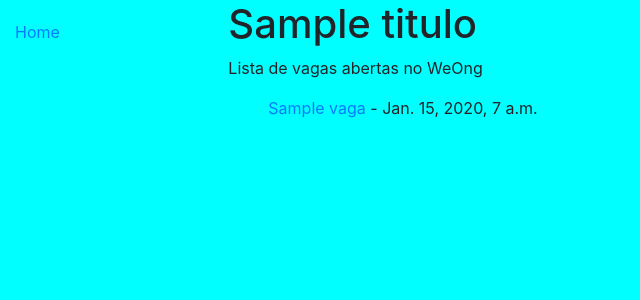
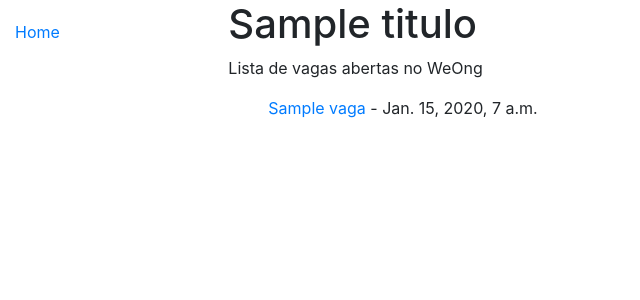
Before and after one commit to kayanerocha/weong, a Django app: template weong/vaga/templates/index.html in a window 1280 px wide. Shown: the top 300 px of the page, without its empty margins (0-640 px from the left). Run offline with Django 5.2, Linux system fonts and the light colour scheme; tables that the repository leaves empty hold one stand-in row (values such as "Sample post"); the template is opened without the code that fills it: values that come from a table or form of the project are taken from there, most other values are stand-ins (such as "Sample title", 1, 10 or a date in 2020); some libraries are stand-ins or nearby versions.

Commit message:
refactor: ajuste no css

```diff
--- a/weong/vaga/static/css/styles.css
+++ b/weong/vaga/static/css/styles.css
@@ -1,9 +1,8 @@
-body {
-  background-color: aqua;
-}
-
 .sidebar-nav {
     margin-top: 20px;
     padding: 0;
     list-style: none;
   }
+li {
+  list-style-type: none;
+}
--- a/weong/vaga/templates/index.html
+++ b/weong/vaga/templates/index.html
@@ -8,7 +8,7 @@
     {% if vagas %}
     <ul>
         {% for v in vagas %}
-            <li style="list-style-type: none;">
+            <li>
                 <a href="{{ v.get_absolute_url }}">{{ v.titulo }}</a> - {{ v.created_at }}
             </li>
         {% endfor %}
```
